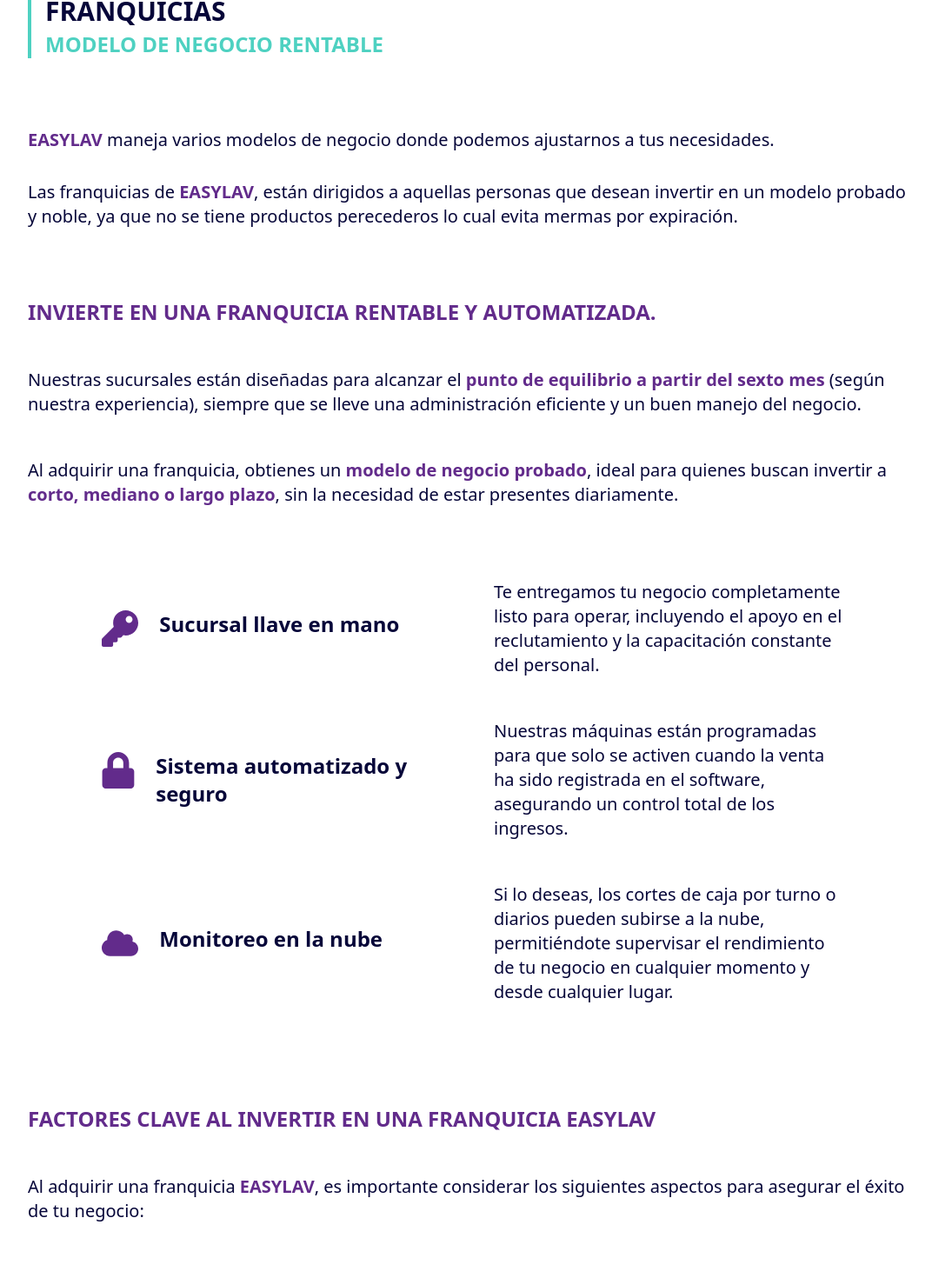
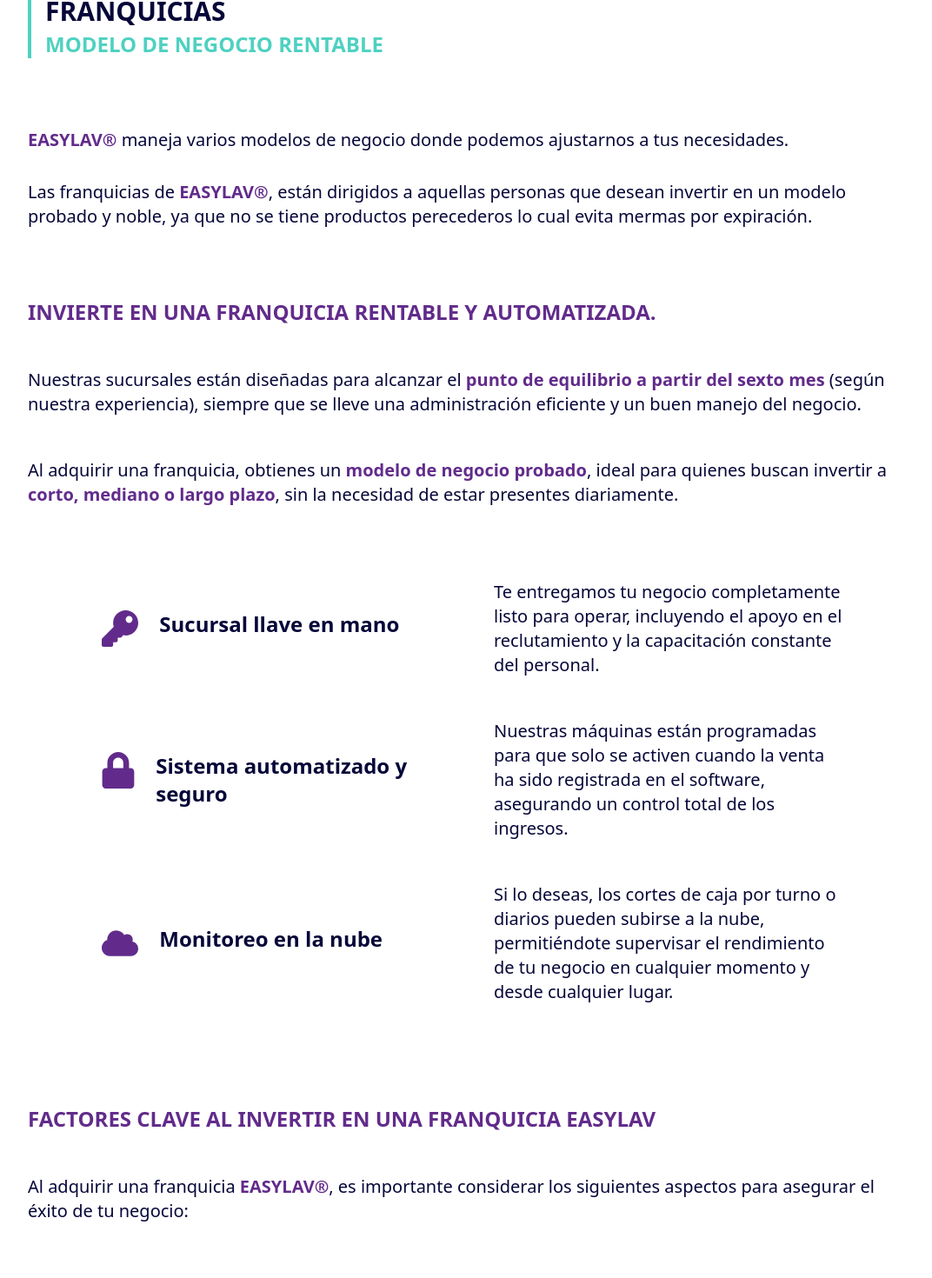
Before and after one commit to dspwebstudiomx/easylav-react, a React (Vite) app: page /franquicias in a window 1280 px wide. Shown: the part 729-2199 px from the top of the page at 87% size, without its empty margins (96-1168 px from the left). Built offline with nearby package versions, Linux system fonts and the light colour scheme.

Commit message:
refactor: actualiza el uso de la marca registrada en el componente Footer y en ModeloNegocio para mejorar la consistencia de la marca

```diff
--- a/src/components/templates/footer/Footer.jsx
+++ b/src/components/templates/footer/Footer.jsx
@@ -68,7 +68,9 @@ export default function Footer() {
           </Container>
         </div>
       </footer>
-      <div className="absolute bg-white h-20 w-full flex flex-col items-center justify-center">
+      <div
+        id="greetings"
+        className="absolute bg-gradient-to-b from-white to-secondary_dark h-20 w-full flex flex-col items-center justify-center">
         <p className="w-2/3  md:w-full flex md:items-center md:justify-center md:text-xl uppercase font-semibold text-secondary_dark">
           Felices Fiestas les desea la familia EasyLav®
         </p>
--- a/src/pages/franquicias/ModeloNegocio.jsx
+++ b/src/pages/franquicias/ModeloNegocio.jsx
@@ -56,7 +56,7 @@ const factores_clave = [
     id: 2,
     title: 'Capacitación del personal',
     description:
-      'EASYLAV brinda una capacitación inicial a tu equipo para garantizar un servicio de calidad y una excelente atención al cliente.',
+      'EASYLAV® brinda una capacitación inicial a tu equipo para garantizar un servicio de calidad y una excelente atención al cliente.',
   },
   {
     id: 3,
@@ -106,13 +106,14 @@ const ModeloNegocio = () => {
         </BorderLeft>
         <ParagraphContainer className="">
           <Paragraph>
-            <span className="font-bold text-secondary_dark dark:text-secondary_light">EASYLAV</span> maneja varios
+            <span className="font-bold text-secondary_dark dark:text-secondary_light">EASYLAV®</span> maneja varios
             modelos de negocio donde podemos ajustarnos a tus necesidades.
           </Paragraph>
           <Paragraph>
-            Las franquicias de <span className="font-bold text-secondary_dark dark:text-secondary_light">EASYLAV</span>,
-            están dirigidos a aquellas personas que desean invertir en un modelo probado y noble, ya que no se tiene
-            productos perecederos lo cual evita mermas por expiración.
+            Las franquicias de{' '}
+            <span className="font-bold text-secondary_dark dark:text-secondary_light">EASYLAV®</span>, están dirigidos
+            a aquellas personas que desean invertir en un modelo probado y noble, ya que no se tiene productos
+            perecederos lo cual evita mermas por expiración.
           </Paragraph>
 
           <article className="grid gap-12">
@@ -159,7 +160,7 @@ const ModeloNegocio = () => {
             </h3>
             <Paragraph>
               Al adquirir una franquicia{' '}
-              <span className="font-bold text-secondary_dark dark:text-secondary_light">EASYLAV</span>, es importante
+              <span className="font-bold text-secondary_dark dark:text-secondary_light">EASYLAV®</span>, es importante
               considerar los siguientes aspectos para asegurar el éxito de tu negocio:
             </Paragraph>
             <Paragraph>
@@ -174,7 +175,7 @@ const ModeloNegocio = () => {
           </article>
 
           <Paragraph>
-            Con <span className="font-bold text-secondary_dark dark:text-secondary_light">EASYLAV</span>, tu inversión
+            Con <span className="font-bold text-secondary_dark dark:text-secondary_light">EASYLAV®</span>, tu inversión
             está respaldada por un modelo de negocio sólido, automatizado y fácil de gestionar. ¡Haz crecer tu futuro
             con nosotros!
           </Paragraph>
```
